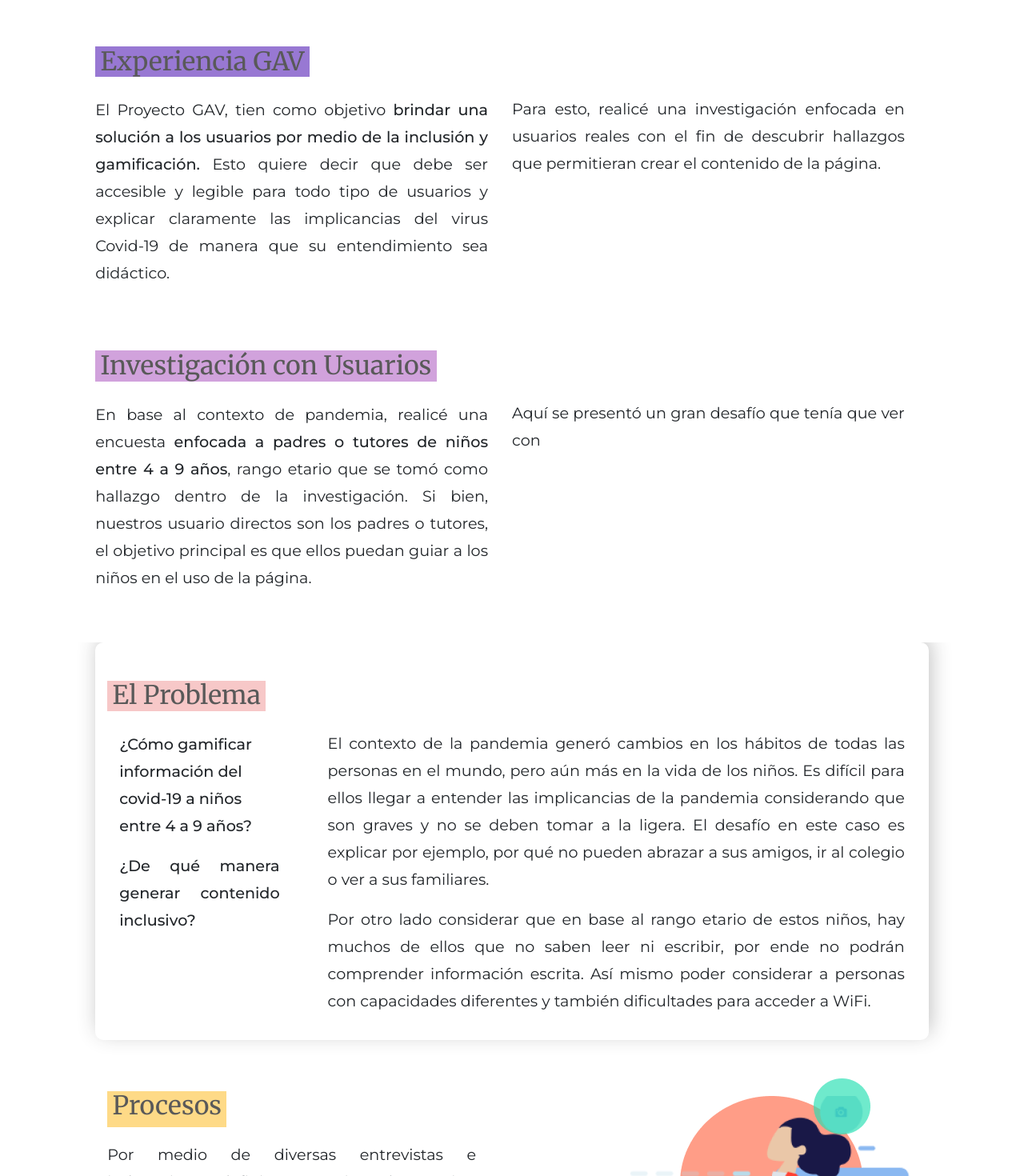
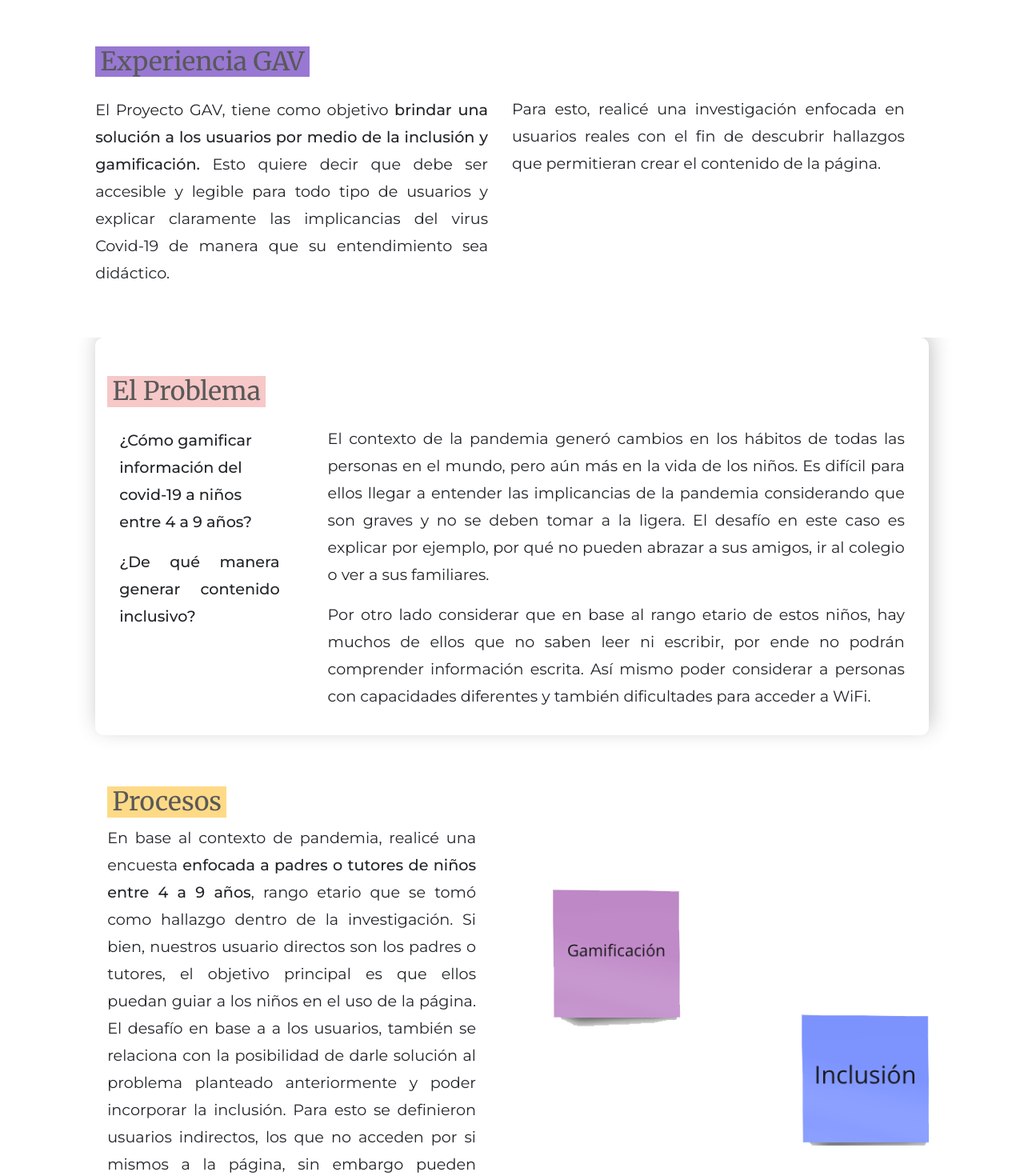
Before and after one commit to Carlareneedc/Portafolio-Final, a React (Create React App) app: page /Gav in a window 1280 px wide. Shown: the part 680-2150 px from the top of the page at 80% size. Built offline with nearby package versions, Linux system fonts and the light colour scheme.

Commit message:
modificando gav

```diff
--- a/src/Components/Gav.jsx
+++ b/src/Components/Gav.jsx
@@ -32,6 +32,7 @@ import pedidos from "../img/pedidos.png";
 import gav from "../img/gav.png";
 import unimarc from "../img/unimarc.png";
 import gavvista from "../img/gavvista.png";
+import gamificacion from "../img/gamificacion.png"
 
 class JapanQueen extends React.Component {
   constructor(props) {
@@ -243,50 +244,28 @@ class JapanQueen extends React.Component {
                   className="comoToda mt-4
                 "
                 >
-                  El Proyecto GAV, tien como objetivo <strong>brindar una solución a los usuarios por medio de la inclusión y gamificación.</strong> Esto quiere decir que debe ser accesible y legible para todo tipo de usuarios y explicar claramente las implicancias del virus Covid-19 de manera que su entendimiento sea didáctico.
-
+                  El Proyecto GAV, tiene como objetivo{" "}
+                  <strong>
+                    brindar una solución a los usuarios por medio de la
+                    inclusión y gamificación.
+                  </strong>{" "}
+                  Esto quiere decir que debe ser accesible y legible para todo
+                  tipo de usuarios y explicar claramente las implicancias del
+                  virus Covid-19 de manera que su entendimiento sea didáctico.
                 </p>
               </div>
 
               <div className="col-sm-12 col-md-6">
                 <p className=" desdeAqui ">
-                 Para esto, realicé una investigación enfocada en usuarios reales con el fin de descubrir hallazgos que permitieran crear el contenido de la página.
+                  Para esto, realicé una investigación enfocada en usuarios
+                  reales con el fin de descubrir hallazgos que permitieran crear
+                  el contenido de la página.
                 </p>
               </div>
             </div>
           </div>
         </div>
-        <div className="ctnExpJapan container row col-sm-12 ">
-          <div className="container col-sm-12 col-md-10">
-            <div className="row">
-              <div className=" col-sm-10 col-md-6">
-                <h5 className="experienciaJapan">
-                  <mark
-                    style={{
-                      background: "rgb(165 73 187 / 51%)",
-                      color: "rgba(89, 89, 89, 1)",
-                    }}
-                  >
-                    Investigación con Usuarios
-                  </mark>
-                </h5>
-                <p
-                  className="comoToda mt-4
-                "
-                >
-                  En base al contexto de pandemia, realicé una encuesta <strong>enfocada a padres o tutores de niños entre 4 a 9 años</strong>, rango etario que se tomó como hallazgo dentro de la investigación. Si bien, nuestros usuario directos son los padres o tutores, el objetivo principal es que ellos puedan guiar a los niños en el uso de la página.
 
-                </p>
-              </div>
-
-              <div className="col-sm-12 col-md-6">
-                <p className=" desdeAqui ">
-                 Aquí se presentó un gran desafío que tenía que ver con
-                </p>
-              </div>
-            </div>
-          </div>
-        </div>
         <div className="ctnElProblema  col-sm-12">
           <div className=" container col-sm-12 col-md-10">
             <div className="ctnElP row">
@@ -306,22 +285,31 @@ class JapanQueen extends React.Component {
                 "
                 >
                   <strong>
-                    ¿Cómo gamificar información del covid-19 a niños entre 4 a 9 años?
+                    ¿Cómo gamificar información del covid-19 a niños entre 4 a 9
+                    años?
                   </strong>
                 </p>
                 <p className="gav col-md-12">
-                  <strong>
-                    ¿De qué manera generar contenido inclusivo?
-                  </strong>
+                  <strong>¿De qué manera generar contenido inclusivo?</strong>
                 </p>
               </div>
 
               <div className=" ctnQuien col-sm-12 col-md-9">
                 <p className=" col-md-12 quien">
-                 El contexto de la pandemia generó cambios en los hábitos de todas las personas en el mundo, pero aún más en la vida de los niños. Es difícil para ellos llegar a entender las implicancias de la pandemia considerando que son graves y no se deben tomar a la ligera. El desafío en este caso es explicar por ejemplo, por qué no pueden abrazar a sus amigos, ir al colegio o ver a sus familiares.
+                  El contexto de la pandemia generó cambios en los hábitos de
+                  todas las personas en el mundo, pero aún más en la vida de los
+                  niños. Es difícil para ellos llegar a entender las
+                  implicancias de la pandemia considerando que son graves y no
+                  se deben tomar a la ligera. El desafío en este caso es
+                  explicar por ejemplo, por qué no pueden abrazar a sus amigos,
+                  ir al colegio o ver a sus familiares.
                 </p>
                 <p className="col-md-12 cliente">
-                 Por otro lado considerar que en base al rango etario de estos niños, hay muchos de ellos que no saben leer ni escribir, por ende no podrán comprender información escrita. Así mismo poder considerar a personas con capacidades diferentes y también dificultades para acceder a WiFi.
+                  Por otro lado considerar que en base al rango etario de estos
+                  niños, hay muchos de ellos que no saben leer ni escribir, por
+                  ende no podrán comprender información escrita. Así mismo poder
+                  considerar a personas con capacidades diferentes y también
+                  dificultades para acceder a WiFi.
                 </p>
               </div>
             </div>
@@ -340,16 +328,20 @@ class JapanQueen extends React.Component {
                   </mark>
                 </h5>
                 <p className="textoProcesos">
-                  Por medio de diversas entrevistas e indagaciones, definimos
-                  tres tipos de usuarios, los que precisamos de la siguiente
-                  forma:
+                  En base al contexto de pandemia, realicé una encuesta{" "}
+                  <strong>
+                    enfocada a padres o tutores de niños entre 4 a 9 años
+                  </strong>
+                  , rango etario que se tomó como hallazgo dentro de la
+                  investigación. Si bien, nuestros usuario directos son los
+                  padres o tutores, el objetivo principal es que ellos puedan
+                  guiar a los niños en el uso de la página. El desafío en base a a los usuarios, también se relaciona con la posibilidad de darle solución al problema planteado anteriormente y poder incorporar la inclusión. Para esto se definieron usuarios indirectos, los que no acceden por si mismos a la página, sin embargo pueden conocer su contenido.
                 </p>
                 <p className="textopro">
-                  <strong>Cliente (Usuario indirecto)</strong> Accederá a esta
-                  plataforma por medio de otro usuario que es el mesero.
+                  <strong>Personas con capacidades diferentes</strong> En este caso, se toma en cuenta a personas que tengan algún tipo de discapacidad visual como daltonismo.
                 </p>
                 <p className="mesero">
-                  <strong>Mesero</strong> Accederá a la plataforma para generar
+                  <strong>Niños que no saben leer ni escribir</strong> Accederá a la plataforma para generar
                   el pedido del cliente
                 </p>
                 <p className="chef">
@@ -357,7 +349,7 @@ class JapanQueen extends React.Component {
                 </p>
               </div>
               <div className=" col-md-6 ">
-                <img src={humans} className="humans" alt="humans" />
+                <img src={gamificacion} className="gam" alt="gam" />
               </div>
               <h5 className="textSolucion">
                 <mark
--- a/src/styleCSS/JapanQueen.css
+++ b/src/styleCSS/JapanQueen.css
@@ -97,7 +97,11 @@ padding-bottom: 1rem;
     margin-top: 1.2rem;
 
 }
-
+.gam{
+    margin-left: 5rem;
+    margin-top: 9rem;
+    width: 37vw;
+}
 /*.uxR {
     background: rgba(255, 150, 126, 1);
     width: 10vw;
@@ -137,7 +141,7 @@ padding-bottom: 1rem;
     margin-top: 4rem;
     overflow: hidden;
 }
-.humans{
+.gam{
     margin-left: 5rem;
 }
 
```
Also changed, not shown: src/img/gamificacion.png (added).
